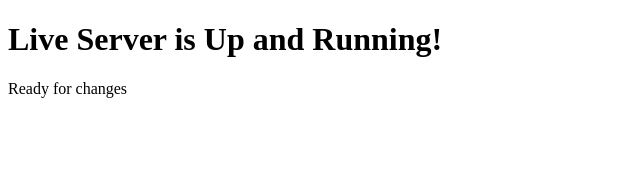
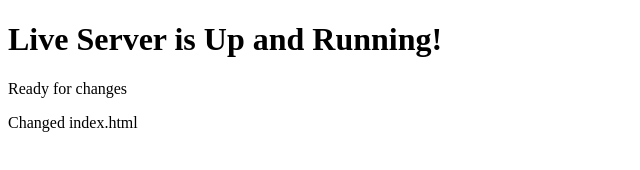
Before and after one commit to evolution-lab/workingwithnpm, a website: page index.html in a window 1280 px wide. Shown: the whole page, without its empty margins (0-640 px from the left). Drawn offline with Linux system fonts and the light colour scheme.

Commit message:
Fuck Off

```diff
--- a/index.html
+++ b/index.html
@@ -8,5 +8,7 @@
 <h1>Live Server is Up and Running!</h1>
 
 <p>Ready for changes</p>
+
+<p>Changed index.html</p>
 </body>
 </html>
--- a/index.js
+++ b/index.js
@@ -2,10 +2,6 @@
 
 const nums = [1, 5, 2, 32, 16, 18, 234, 23];
 
-// nums.forEach((num) => {
-//     console.log(num);
-// })
-
 _.each(nums, (num) => {
    console.log(num);
 });
```
